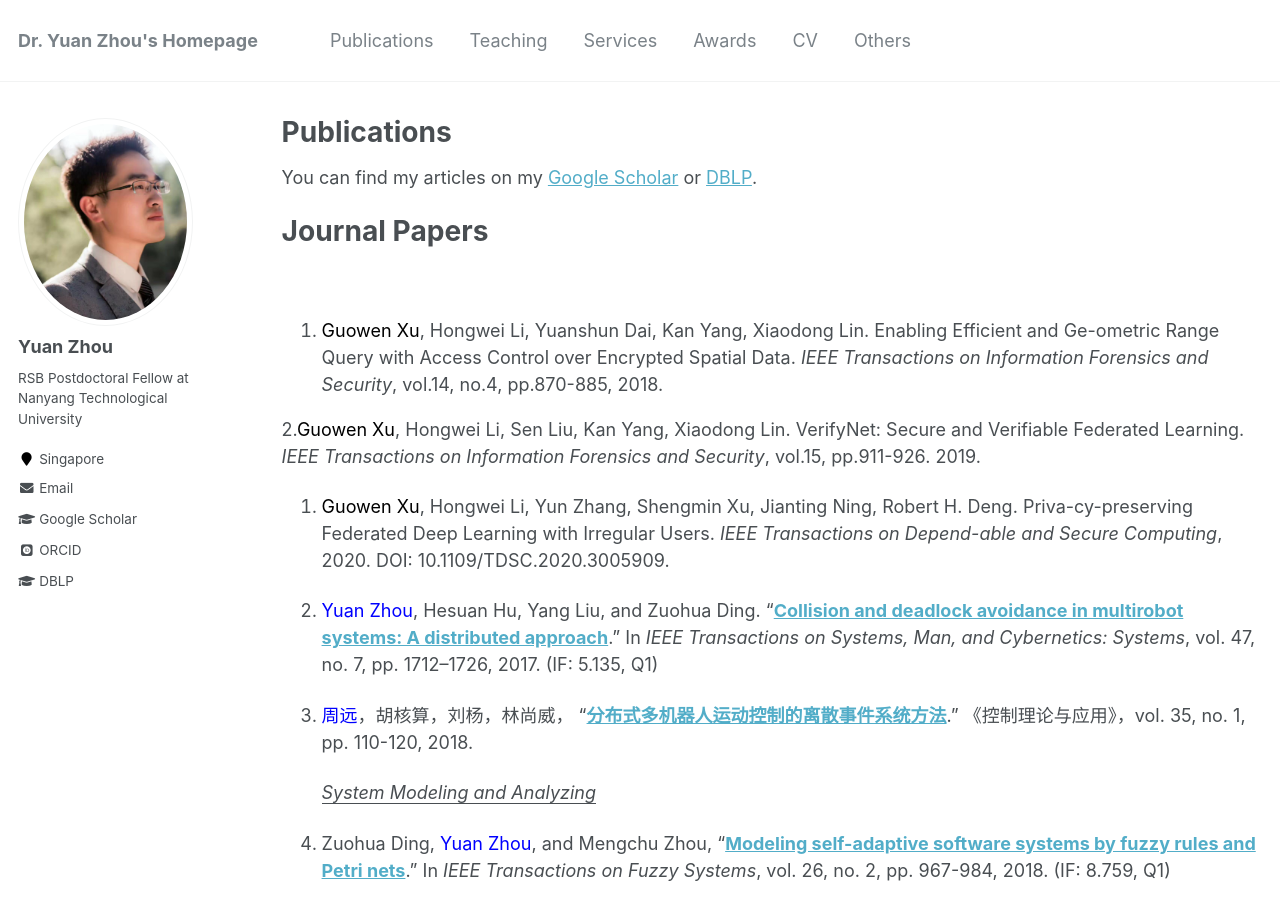
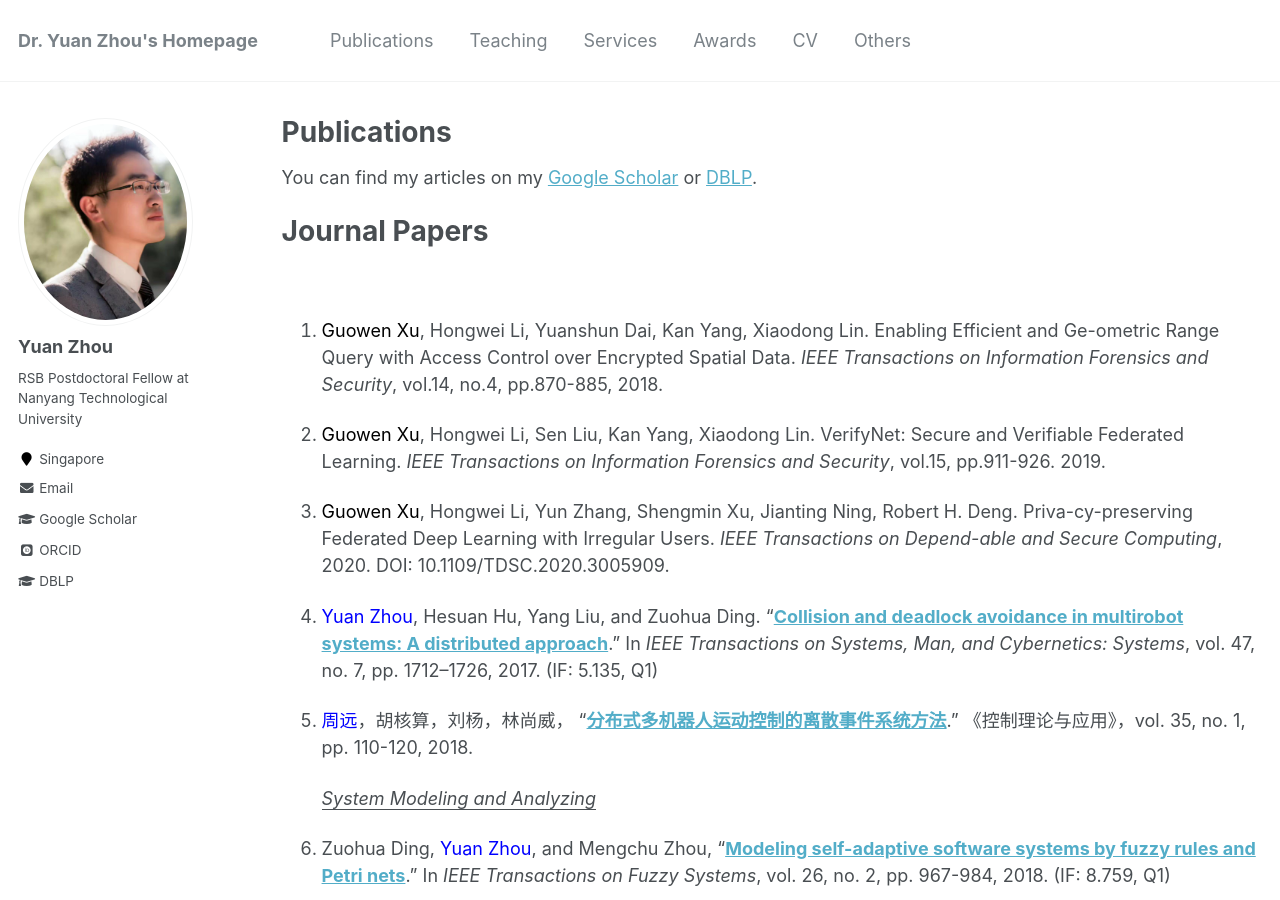
Before and after one commit to Guowen-xu/guowen-xu.github.io, a Jekyll site: the page built from _pages/publications.md, in a window 1280 px wide and 900 px high. Built offline with Jekyll 4.4.1, drawn with Linux system fonts in a browser that asks for light colours; some web fonts are replaced.

Commit message:
Update publications.md

```diff
--- a/_pages/publications.md
+++ b/_pages/publications.md
@@ -16,9 +16,9 @@ You can find my articles on my [Google Scholar](https://scholar.google.com.hk/ci
 
 1. <span style="color:black">Guowen Xu</span>, Hongwei Li, Yuanshun Dai, Kan Yang, Xiaodong Lin. Enabling Efficient and Ge-ometric Range Query with Access Control over Encrypted Spatial Data. *IEEE Transactions on Information Forensics and Security*, vol.14, no.4, pp.870-885, 2018.
 
-2.<span style="color:black">Guowen Xu</span>, Hongwei Li, Sen Liu, Kan Yang, Xiaodong Lin. VerifyNet: Secure and Verifiable Federated Learning. *IEEE Transactions on Information Forensics and Security*, vol.15, pp.911-926. 2019.
+1. <span style="color:black">Guowen Xu</span>, Hongwei Li, Sen Liu, Kan Yang, Xiaodong Lin. VerifyNet: Secure and Verifiable Federated Learning. *IEEE Transactions on Information Forensics and Security*, vol.15, pp.911-926. 2019.
 
-3. <span style="color:black">Guowen Xu</span>, Hongwei Li, Yun Zhang, Shengmin Xu, Jianting Ning, Robert H. Deng. Priva-cy-preserving Federated Deep Learning with Irregular Users. *IEEE Transactions on Depend-able and Secure Computing*, 2020. DOI: 10.1109/TDSC.2020.3005909.
+1. <span style="color:black">Guowen Xu</span>, Hongwei Li, Yun Zhang, Shengmin Xu, Jianting Ning, Robert H. Deng. Priva-cy-preserving Federated Deep Learning with Irregular Users. *IEEE Transactions on Depend-able and Secure Computing*, 2020. DOI: 10.1109/TDSC.2020.3005909.
 
 1. <span style="color:blue">Yuan Zhou</span>, Hesuan Hu, Yang Liu, and Zuohua Ding. “**[Collision and deadlock avoidance in multirobot systems: A distributed approach](https://ieeexplore.ieee.org/abstract/document/7875176)**.” In *IEEE Transactions on Systems, Man, and Cybernetics: Systems*, vol. 47, no. 7, pp. 1712–1726, 2017. (IF: 5.135, Q1)
 
```
